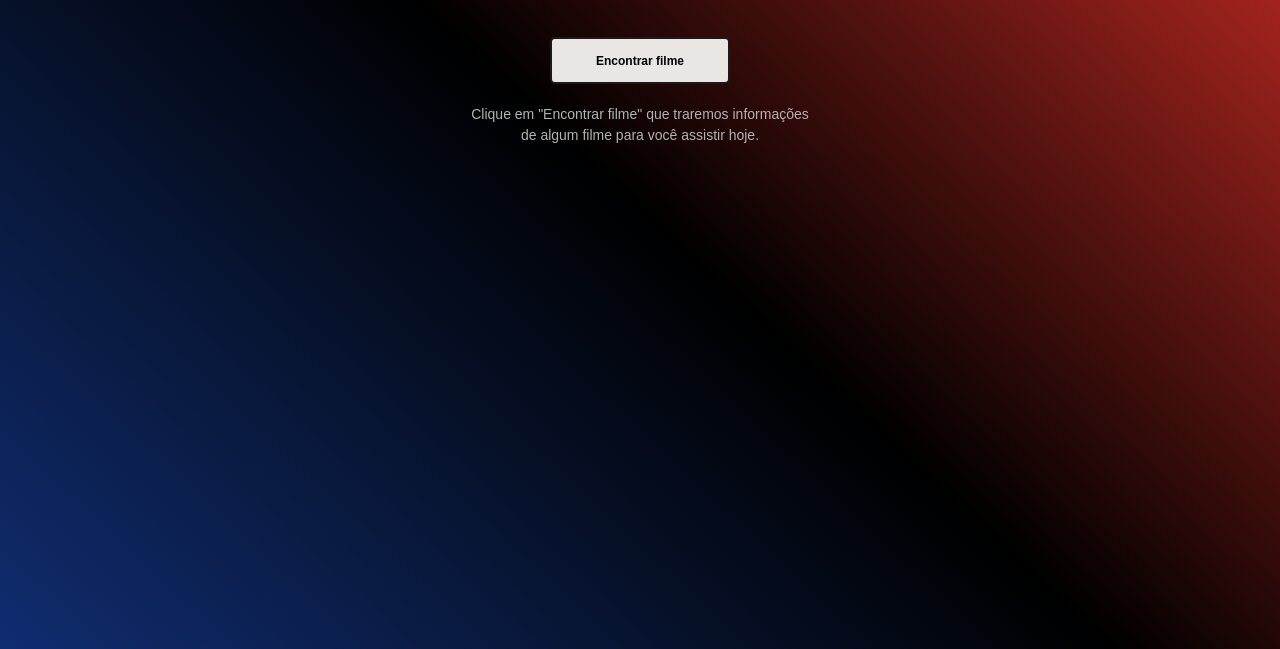
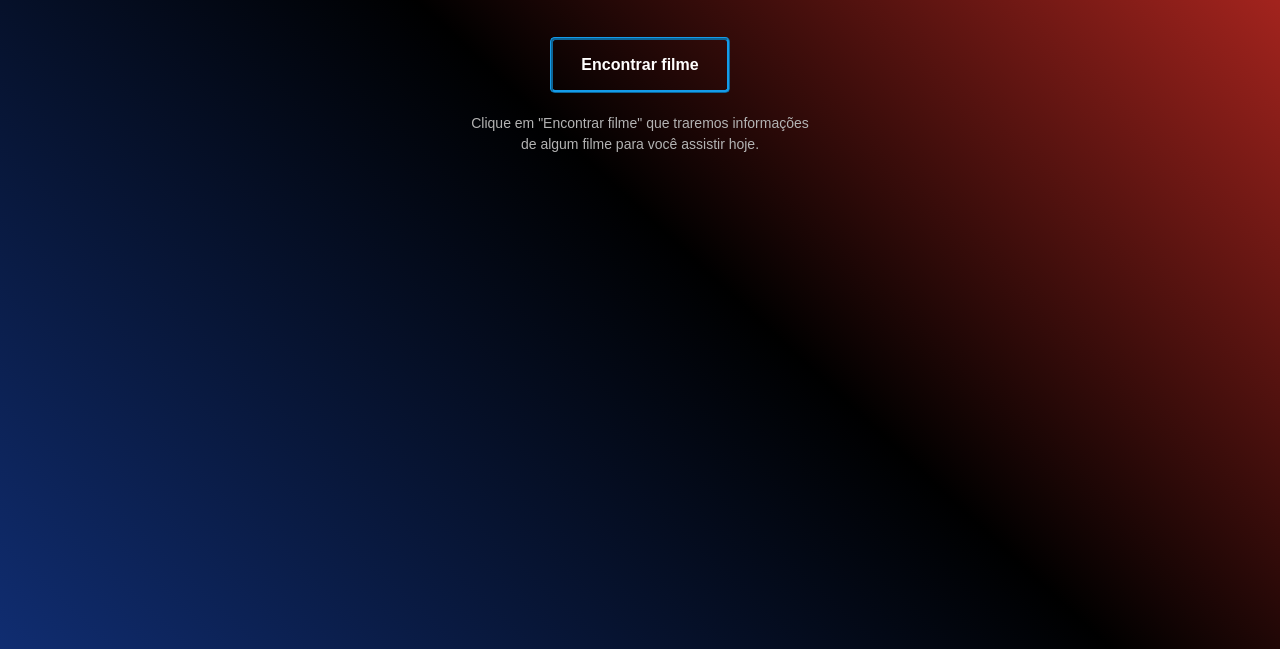
Before and after one commit to Thalys001/random-movies-js, a website built with Vite: page index.html in a window 1280 px wide. Shown: the part 151-800 px from the top of the page. Built offline with nearby package versions, Linux system fonts and the light colour scheme.

Commit message:
style: Improved film change button

```diff
--- a/style.css
+++ b/style.css
@@ -26,8 +26,6 @@ body {
   flex-direction: column;
   align-items: center;
   gap: 20px;
-  /* display: grid; */
-  /* place-items: center; */
   padding: 5px 0;
 }
 
@@ -65,7 +63,7 @@ body {
   color: var(--title);
 }
 
-#change-movie {
+/* #change-movie {
   width: 180.98px;
   height: 47px;
   background: var(--bg-button);
@@ -77,7 +75,7 @@ body {
   font-size: 12px;
   line-height: 18px;
   cursor: pointer;
-}
+} */
 
 .text {
   font-family: var(--font);
@@ -90,3 +88,26 @@ body {
   color: var(--subtitle);
   width: 350px;
 }
+
+button {
+  width: 180.98px;
+  height: 47px;
+  height: 3.5em;
+  border: 3px ridge #149CEA;
+  outline: none;
+  background-color: transparent;
+  color: white;
+  transition: 1s;
+  border-radius: 0.3em;
+  font-size: 16px;
+  font-weight: bold;
+  cursor: pointer;
+}
+
+button:hover::before, button:hover::after {
+  transform: scale(0)
+}
+
+button:hover {
+  box-shadow: inset 0px 0px 25px #1479EA;
+}
```
